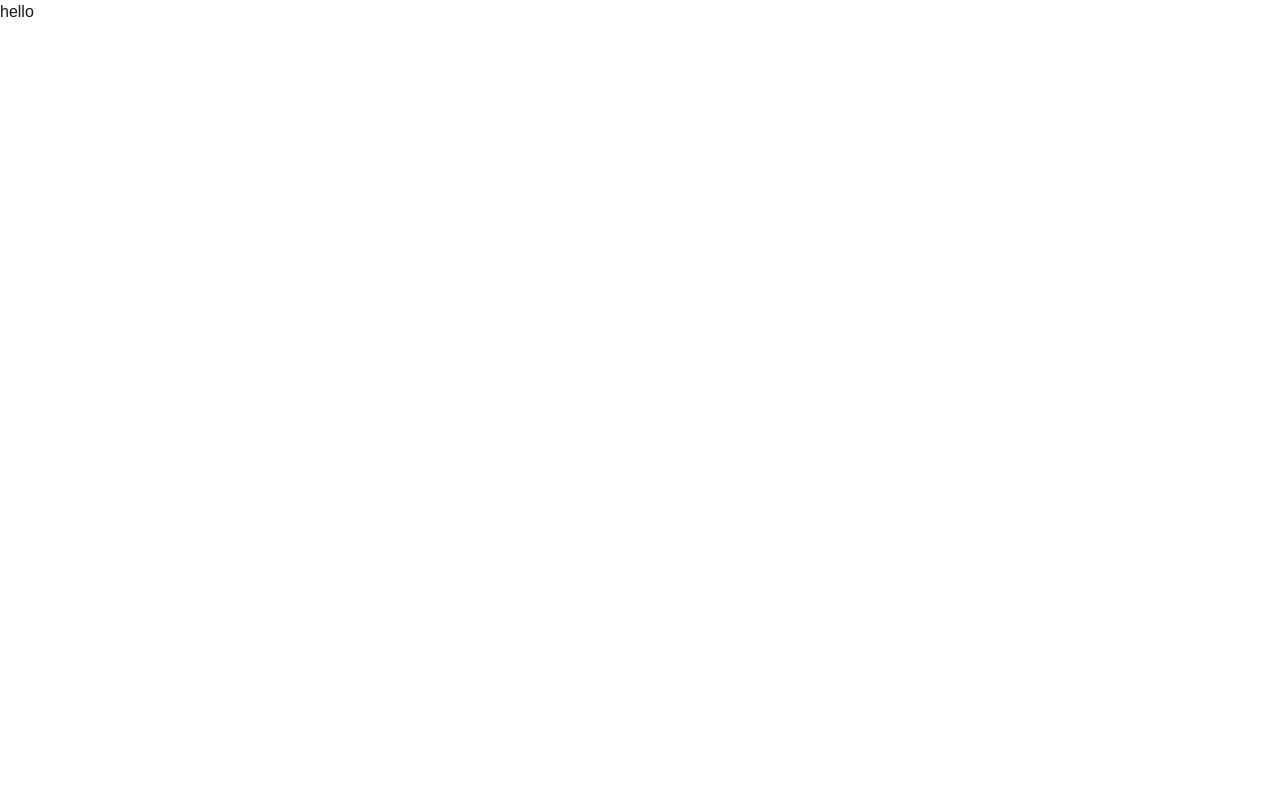
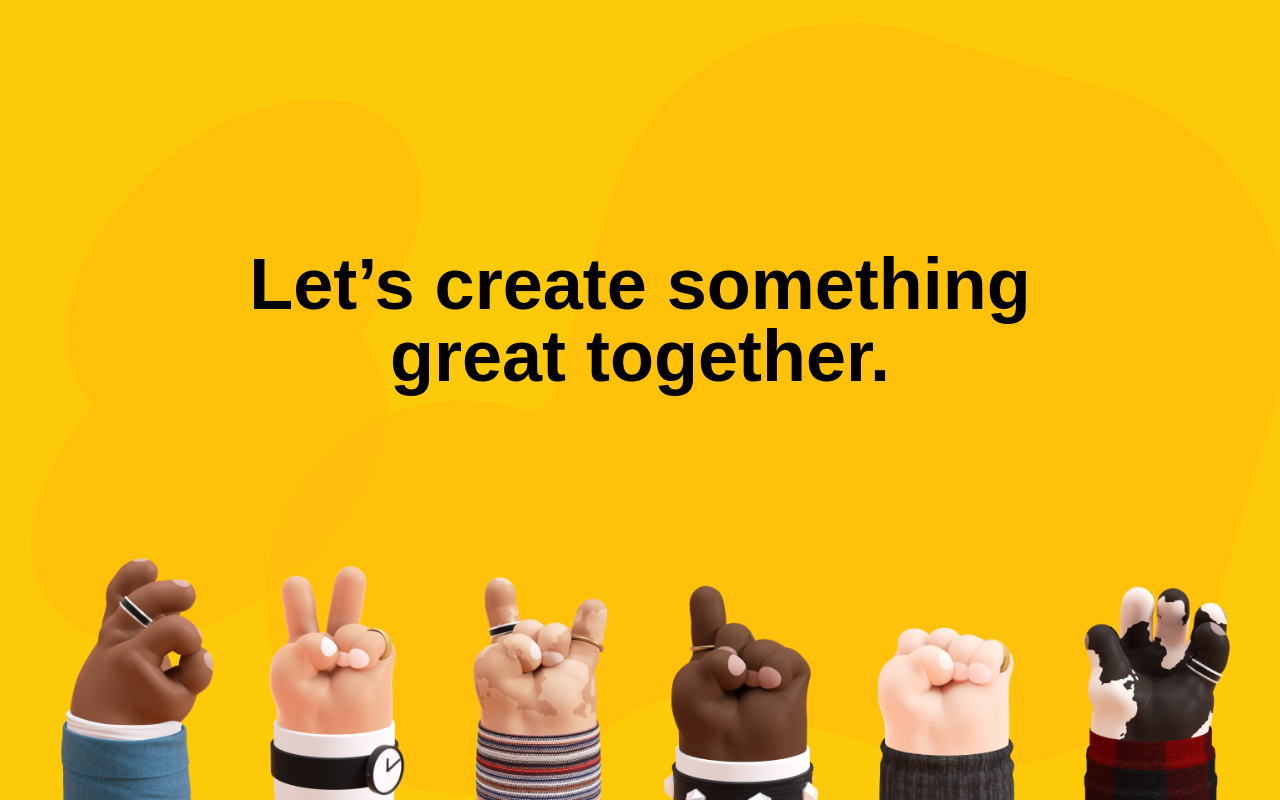
Before and after one commit to AdhAld/pitonProje, a Next.js app: page / in a window 1280 px wide. Built offline with nearby package versions, Linux system fonts and the light colour scheme.

Commit message:
HeroSection bitti gibi

```diff
--- a/app/components/heroSection.tsx
+++ b/app/components/heroSection.tsx
@@ -0,0 +1,37 @@
+import React from "react";
+import Image from "next/image";
+
+const HeroSection: React.FC = () => {
+  return (
+    <div className="relative flex items-center justify-center h-screen bg-[#FDCA09] text-black text-center overflow-hidden">
+      {/* Arkaplandaki shape */}
+      <Image
+        src="/BgShape.png"
+        alt="#"
+        layout="fill"
+        objectFit="contain"
+        className="z-0 m-2"
+      />
+
+      {/* Ortadaki Yazı */}
+      <div className="z-20 mb-40">
+        <h1 className="text-4xl md:text-6xl lg:text-7xl font-bold">
+          Let’s create something <br /> great together.
+        </h1>
+      </div>
+
+      {/* Alttaki el resimleri */}
+      <div className="absolute bottom-0 w-full flex justify-center z-10">
+        <Image
+          src="/HeroImage.png"
+          alt="#"
+          width={1225}
+          height={300}
+          objectFit="contain"
+        />
+      </div>
+    </div>
+  );
+};
+
+export default HeroSection;
--- a/app/page.tsx
+++ b/app/page.tsx
@@ -1,8 +1,12 @@
+import React from "react";
+import HeroSection from "./components/heroSection";
 
 export default function Home() {
   return (
+
     <div>
-      hello
+      <HeroSection/>
+
     </div>
   );
 }
```
